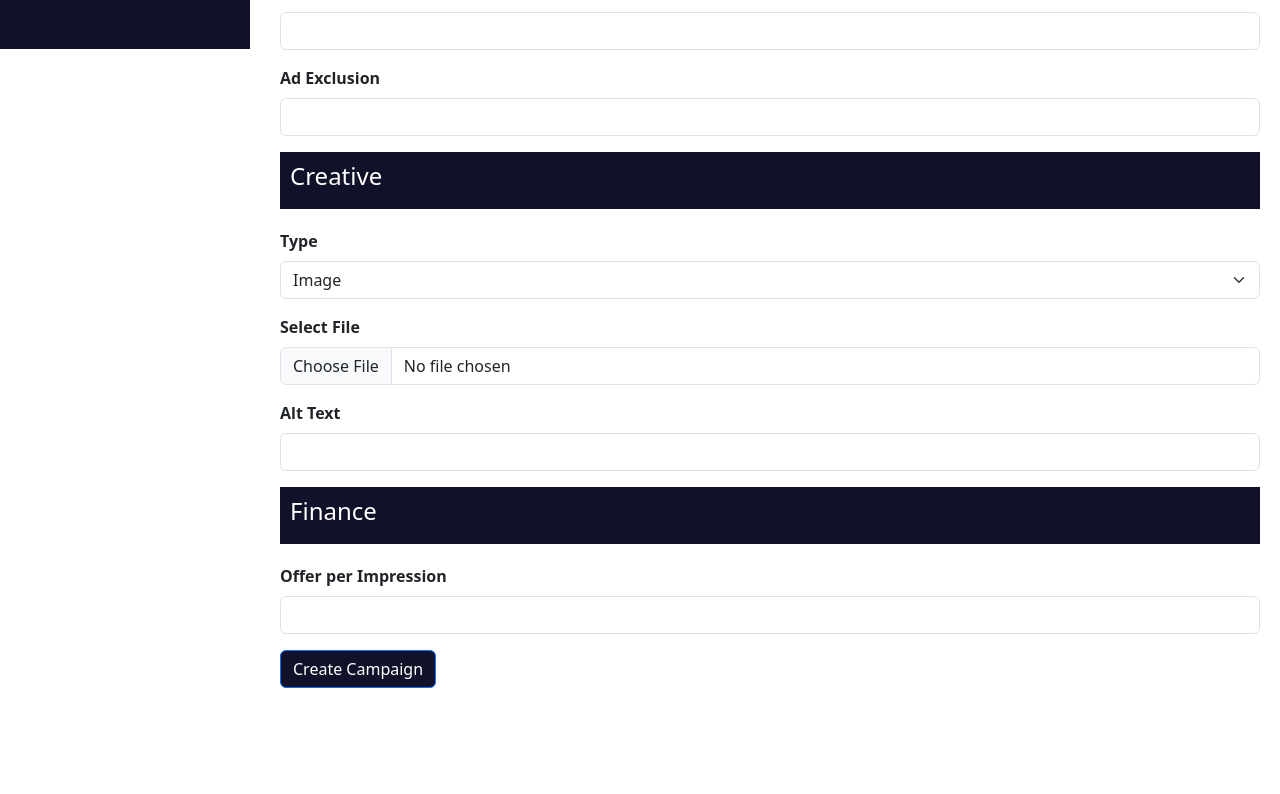
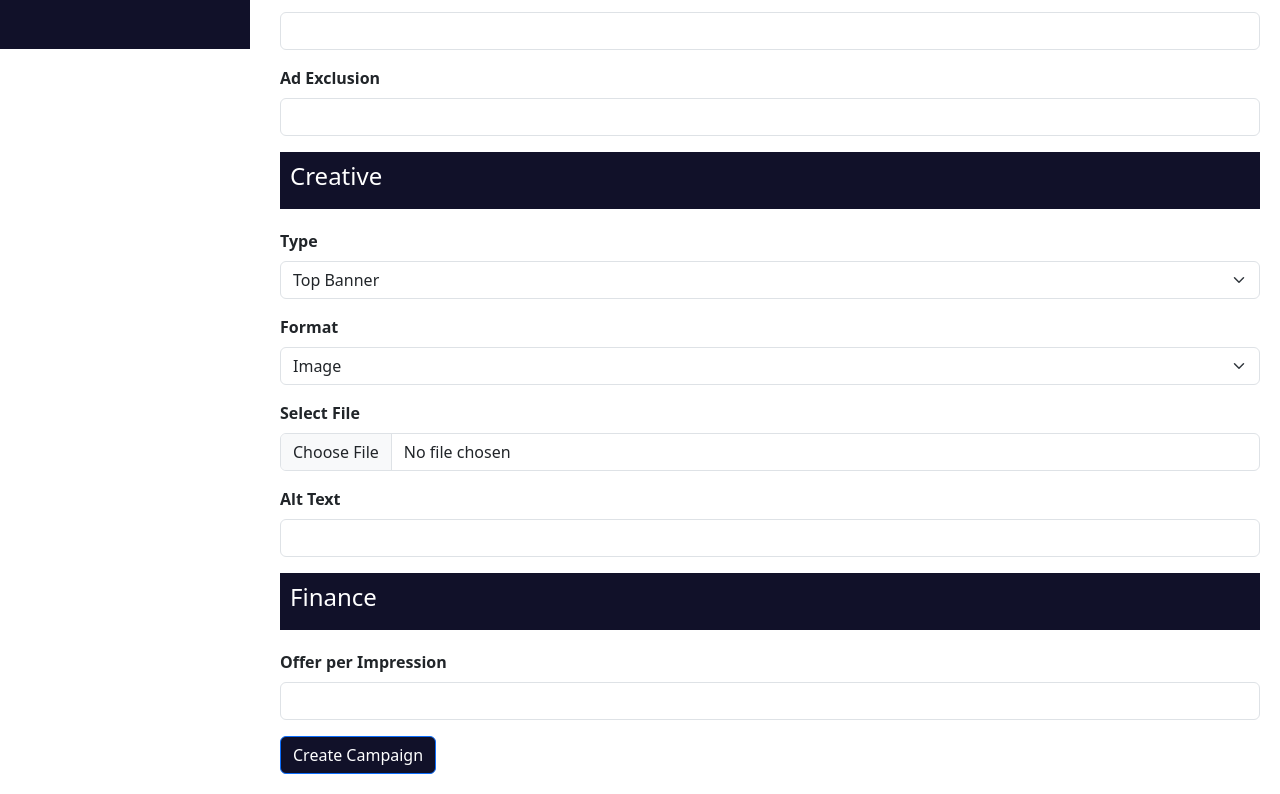
Before and after one commit to shwelep/AD-Server, a React (Create React App) app in the folder frontend/: page /campaigns in a window 1280 px wide. Shown: the part 751-1545 px from the top of the page. Before the commit the page ends 1459 px from the top, so only its background shows below. Built offline with nearby package versions, Linux system fonts and the light colour scheme; no server answers.

Commit message:
added more ad types

```diff
--- a/frontend/src/Screens/Advertiser/Campaigns/Campaigns.jsx
+++ b/frontend/src/Screens/Advertiser/Campaigns/Campaigns.jsx
@@ -18,7 +18,8 @@ const Campaigns = () => {
         fileAltText: '',
         offerPerImpression: '',
         interests: '',
-        exclusion: ''
+        exclusion: '',
+        format: ''
 
     });
 
@@ -166,10 +167,18 @@ const Campaigns = () => {
                 <div className="mb-3">
                     <label htmlFor="creativeType" className="form-label" style={{ fontWeight: 'bold' }}>Type</label>
                     <select className="form-select" id="creativeType" value={formData.creativeType} onChange={handleChange}>
+                        <option value="Top Banner">Top Banner</option>
+                        <option value="Left Banner">Left Banner</option>
+                        <option value="Right Banner">Right Banner</option>
+                        <option value="Interstitial">Interstitial</option>
+                        <option value="Pop Up">Pop Up</option>
+                    </select>
+                </div>
+                <div className="mb-3">
+                    <label htmlFor="creativeFormat" className="form-label" style={{ fontWeight: 'bold' }}>Format</label>
+                    <select className="form-select" id="creativeFormat" value={formData.format} onChange={handleChange}>
                         <option value="image">Image</option>
-                        <option value="banner">Banner</option>
-                        <option value="video">Short Video</option>
-                        <option value="other">Other</option>
+                        <option value="banner">Video</option>
                     </select>
                 </div>
                 <div className="mb-3">
```
